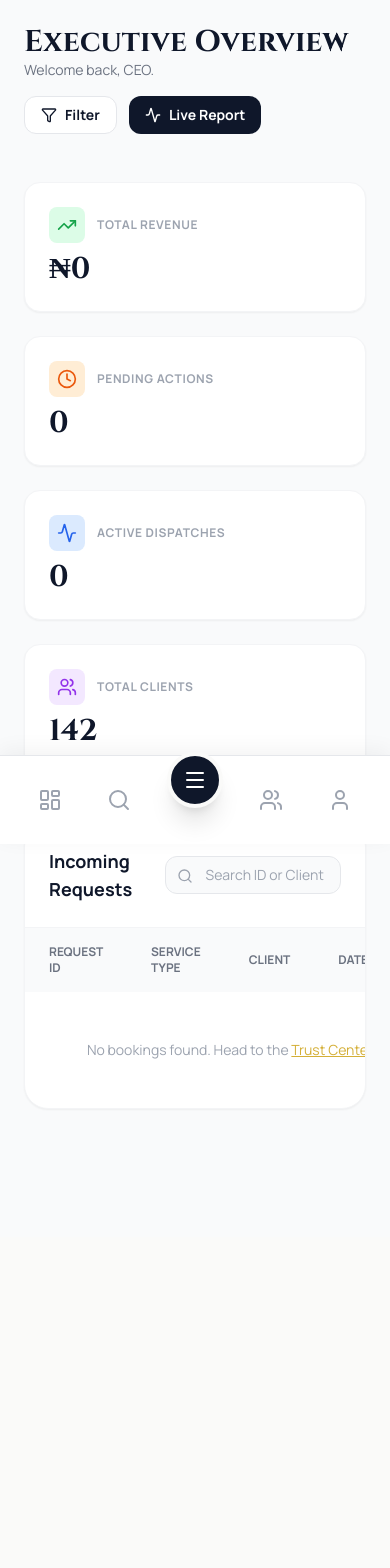
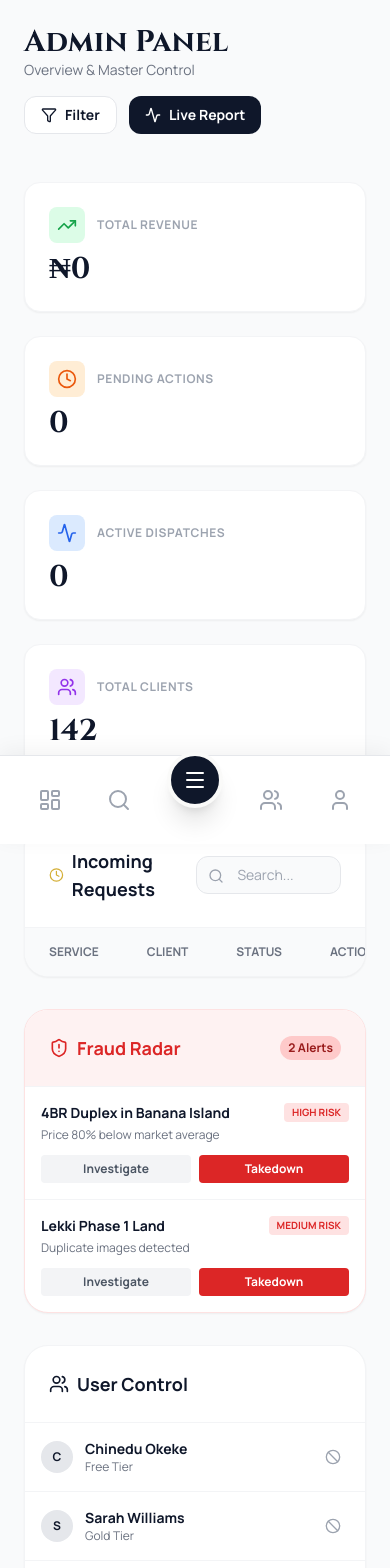
Before and after one commit to Dera-precious/belmont-properties, a Next.js app: page /admin in a window 390 px wide. Shown: the top 1568 px of the page. Before the commit the page ends 1317 px from the top, so only its background shows below. Built offline with nearby package versions, Linux system fonts and the light colour scheme.

Commit message:
Upgrade Admin Dashboard with Fraud Radar and User Management

```diff
--- a/src/app/admin/page.tsx
+++ b/src/app/admin/page.tsx
@@ -1,14 +1,32 @@
 'use client';
 
-import React from 'react';
+import React, { useState } from 'react';
 import { useBookings } from '@/app/context/BookingContext';
 import {
     LayoutDashboard, Users, TrendingUp, Activity,
-    CheckCircle2, XCircle, Clock, Search, Filter
+    CheckCircle2, XCircle, Clock, Search, Filter,
+    AlertTriangle, ShieldAlert, UserX, MoreHorizontal, Ban
 } from 'lucide-react';
 
 export default function AdminDashboard() {
     const { bookings, stats, updateBookingStatus } = useBookings();
+
+    // --- MOCK DATA: FRAUD RADAR ---
+    const suspiciousListings = [
+        { id: 1, title: "4BR Duplex in Banana Island", price: "₦5,000,000", reason: "Price 80% below market average", risk: "High" },
+        { id: 2, title: "Lekki Phase 1 Land", price: "₦120,000,000", reason: "Duplicate images detected", risk: "Medium" },
+    ];
+
+    // --- MOCK DATA: USER MANAGEMENT ---
+    const [users, setUsers] = useState([
+        { id: 1, name: "Chinedu Okeke", email: "chinedu@gmail.com", tier: "Free", status: "Active" },
+        { id: 2, name: "Sarah Williams", email: "sarah.w@yahoo.com", tier: "Gold", status: "Active" },
+        { id: 3, name: "Tunde Bakare", email: "tunde@scam.net", tier: "Pro", status: "Flagged" },
+    ]);
+
+    const handleBanUser = (id: number) => {
+        setUsers(users.map(u => u.id === id ? { ...u, status: "Banned" } : u));
+    };
 
     return (
         <div className="min-h-screen bg-gray-50 dark:bg-[#0F172A] text-[#0F172A] dark:text-white p-6 md:p-8 pb-32 transition-colors font-sans">
@@ -16,8 +34,8 @@ export default function AdminDashboard() {
             {/* HEADER */}
             <div className="flex flex-col md:flex-row md:items-center justify-between gap-4 mb-12">
                 <div>
-                    <h1 className="text-3xl font-serif font-bold">Executive Overview</h1>
-                    <p className="text-gray-500 dark:text-gray-400 text-sm">Welcome back, CEO.</p>
+                    <h1 className="text-3xl font-serif font-bold">Admin Panel</h1>
+                    <p className="text-gray-500 dark:text-gray-400 text-sm">Overview & Master Control</p>
                 </div>
                 <div className="flex gap-3">
                     <button className="px-4 py-2 bg-white dark:bg-[#1E293B] border border-gray-200 dark:border-gray-700 rounded-xl text-sm font-bold flex items-center gap-2">
@@ -29,7 +47,7 @@ export default function AdminDashboard() {
                 </div>
             </div>
 
-            {/* KPI CARDS */}
+            {/* KPI CARDS (UNCHANGED) */}
             <div className="grid grid-cols-1 md:grid-cols-4 gap-6 mb-12">
                 <div className="bg-white dark:bg-[#1E293B] p-6 rounded-2xl border border-gray-100 dark:border-gray-700 shadow-sm">
                     <div className="flex items-center gap-3 mb-2">
@@ -61,38 +79,36 @@ export default function AdminDashboard() {
                 </div>
             </div>
 
-            {/* REQUEST MANAGEMENT TABLE */}
-            <div className="bg-white dark:bg-[#1E293B] rounded-3xl border border-gray-100 dark:border-gray-700 shadow-sm overflow-hidden">
+            {/* MAIN GRID: REQUESTS + FRAUD + USERS */}
+            <div className="grid grid-cols-1 lg:grid-cols-3 gap-8">
+
+                {/* COL 1: THE RED PHONE (REQUESTS) - Spans 2 columns */}
+                <div className="lg:col-span-2 bg-white dark:bg-[#1E293B] rounded-3xl border border-gray-100 dark:border-gray-700 shadow-sm overflow-hidden h-fit">
                     <div className="p-6 border-b border-gray-100 dark:border-gray-700 flex justify-between items-center">
-                    <h3 className="font-bold text-lg">Incoming Requests</h3>
-                    <div className="relative w-64">
+                        <h3 className="font-bold text-lg flex items-center gap-2"><Clock size={20} className="text-[#D4AF37]" /> Incoming Requests</h3>
+                        <div className="relative w-48">
                             <Search size={16} className="absolute left-3 top-3 text-gray-400" />
-                        <input type="text" placeholder="Search ID or Client..." className="w-full pl-10 pr-4 py-2 bg-gray-50 dark:bg-[#0F172A] border border-gray-200 dark:border-gray-700 rounded-xl text-sm outline-none" />
+                            <input type="text" placeholder="Search..." className="w-full pl-10 pr-4 py-2 bg-gray-50 dark:bg-[#0F172A] border border-gray-200 dark:border-gray-700 rounded-xl text-sm outline-none" />
                         </div>
                     </div>
-
                     <div className="overflow-x-auto">
                         <table className="w-full text-left text-sm">
                             <thead className="bg-gray-50 dark:bg-[#0F172A] text-gray-500 uppercase text-xs font-bold">
                                 <tr>
-                                <th className="px-6 py-4">Request ID</th>
-                                <th className="px-6 py-4">Service Type</th>
+                                    <th className="px-6 py-4">Service</th>
                                     <th className="px-6 py-4">Client</th>
-                                <th className="px-6 py-4">Date</th>
                                     <th className="px-6 py-4">Status</th>
                                     <th className="px-6 py-4 text-right">Actions</th>
                                 </tr>
                             </thead>
                             <tbody className="divide-y divide-gray-100 dark:divide-gray-800">
-                            {bookings.length > 0 ? bookings.map((item) => (
+                                {bookings.map((item) => (
                                     <tr key={item.id} className="hover:bg-gray-50 dark:hover:bg-gray-800/50 transition-colors">
-                                    <td className="px-6 py-4 font-mono text-xs text-gray-400">{item.id}</td>
-                                    <td className="px-6 py-4 font-bold text-[#0F172A] dark:text-white">
+                                        <td className="px-6 py-4 font-bold">
                                             {item.service}
                                             <div className="text-xs text-gray-400 font-normal mt-0.5">{item.price}</div>
                                         </td>
                                         <td className="px-6 py-4">{item.clientName}</td>
-                                    <td className="px-6 py-4 text-gray-500">{item.date}</td>
                                         <td className="px-6 py-4">
                                             <span className={`px-3 py-1 rounded-full text-xs font-bold
                                                 ${item.status === 'Pending' ? 'bg-orange-100 text-orange-600' :
@@ -104,36 +120,74 @@ export default function AdminDashboard() {
                                         <td className="px-6 py-4 text-right">
                                             {item.status === 'Pending' && (
                                                 <div className="flex justify-end gap-2">
-                                                <button
-                                                    onClick={() => updateBookingStatus(item.id, 'Confirmed')}
-                                                    className="p-2 bg-green-100 text-green-600 rounded-lg hover:bg-green-200 transition-colors" title="Approve"
-                                                >
-                                                    <CheckCircle2 size={16} />
-                                                </button>
-                                                <button
-                                                    onClick={() => updateBookingStatus(item.id, 'Rejected')}
-                                                    className="p-2 bg-red-100 text-red-600 rounded-lg hover:bg-red-200 transition-colors" title="Reject"
-                                                >
-                                                    <XCircle size={16} />
-                                                </button>
+                                                    <button onClick={() => updateBookingStatus(item.id, 'Confirmed')} className="p-2 bg-green-100 text-green-600 rounded-lg hover:bg-green-200"><CheckCircle2 size={16} /></button>
+                                                    <button onClick={() => updateBookingStatus(item.id, 'Rejected')} className="p-2 bg-red-100 text-red-600 rounded-lg hover:bg-red-200"><XCircle size={16} /></button>
                                                 </div>
-                                        )}
-                                        {item.status === 'Confirmed' && (
-                                            <span className="text-xs font-bold text-green-600 flex items-center justify-end gap-1">
-                                                <CheckCircle2 size={14} /> Dispatched
-                                            </span>
                                             )}
                                         </td>
                                     </tr>
-                            )) : (
-                                <tr>
-                                    <td colSpan={6} className="px-6 py-12 text-center text-gray-400">
-                                        No bookings found. Head to the <a href="/services" className="text-[#D4AF37] underline">Trust Center</a> to make a test booking.
-                                    </td>
-                                </tr>
-                            )}
+                                ))}
                             </tbody>
                         </table>
+                    </div>
+                </div>
+
+                {/* COL 2: SIDEBAR (FRAUD + USERS) */}
+                <div className="space-y-8">
+
+                    {/* FRAUD RADAR */}
+                    <div className="bg-white dark:bg-[#1E293B] rounded-3xl border border-red-100 dark:border-red-900/30 shadow-sm overflow-hidden">
+                        <div className="p-6 border-b border-gray-100 dark:border-gray-700 bg-red-50 dark:bg-red-900/10 flex justify-between items-center">
+                            <h3 className="font-bold text-lg text-red-600 dark:text-red-400 flex items-center gap-2"><ShieldAlert size={20} /> Fraud Radar</h3>
+                            <span className="bg-red-200 dark:bg-red-900 text-red-800 dark:text-red-200 text-xs font-bold px-2 py-1 rounded-full">{suspiciousListings.length} Alerts</span>
+                        </div>
+                        <div className="divide-y divide-gray-100 dark:divide-gray-800">
+                            {suspiciousListings.map((item) => (
+                                <div key={item.id} className="p-4 hover:bg-gray-50 dark:hover:bg-black/20">
+                                    <div className="flex justify-between items-start mb-1">
+                                        <h4 className="font-bold text-sm text-[#0F172A] dark:text-white line-clamp-1">{item.title}</h4>
+                                        <span className="text-[10px] font-bold bg-red-100 text-red-600 px-2 py-0.5 rounded uppercase">{item.risk} Risk</span>
+                                    </div>
+                                    <p className="text-xs text-gray-500 mb-3">{item.reason}</p>
+                                    <div className="flex gap-2">
+                                        <button className="flex-1 py-1.5 bg-gray-100 dark:bg-gray-700 text-xs font-bold rounded text-gray-600 dark:text-gray-300">Investigate</button>
+                                        <button className="flex-1 py-1.5 bg-red-600 text-white text-xs font-bold rounded hover:bg-red-700">Takedown</button>
+                                    </div>
+                                </div>
+                            ))}
+                        </div>
+                    </div>
+
+                    {/* USER MANAGEMENT */}
+                    <div className="bg-white dark:bg-[#1E293B] rounded-3xl border border-gray-100 dark:border-gray-700 shadow-sm overflow-hidden">
+                        <div className="p-6 border-b border-gray-100 dark:border-gray-700 flex justify-between items-center">
+                            <h3 className="font-bold text-lg flex items-center gap-2"><Users size={20} /> User Control</h3>
+                        </div>
+                        <div className="divide-y divide-gray-100 dark:divide-gray-800 max-h-80 overflow-y-auto">
+                            {users.map((u) => (
+                                <div key={u.id} className="p-4 flex items-center justify-between">
+                                    <div className="flex items-center gap-3">
+                                        <div className="w-8 h-8 bg-gray-200 dark:bg-gray-700 rounded-full flex items-center justify-center text-xs font-bold">{u.name[0]}</div>
+                                        <div>
+                                            <p className="font-bold text-sm text-[#0F172A] dark:text-white">{u.name}</p>
+                                            <p className="text-xs text-gray-500">{u.tier} Tier</p>
+                                        </div>
+                                    </div>
+                                    {u.status === 'Banned' ? (
+                                        <span className="text-xs font-bold text-red-500">BANNED</span>
+                                    ) : (
+                                        <button onClick={() => handleBanUser(u.id)} className="p-2 hover:bg-red-50 dark:hover:bg-red-900/20 text-gray-400 hover:text-red-500 rounded-full transition-colors" title="Ban User">
+                                            <Ban size={16} />
+                                        </button>
+                                    )}
+                                </div>
+                            ))}
+                        </div>
+                        <div className="p-4 border-t border-gray-100 dark:border-gray-700">
+                            <button className="w-full py-2 bg-gray-50 dark:bg-[#0F172A] text-xs font-bold text-gray-500 hover:text-[#0F172A] dark:hover:text-white transition-colors">View All Users</button>
+                        </div>
+                    </div>
+
                 </div>
             </div>
         </div>
```
Lines whose indentation alone changed are shown as unchanged.
